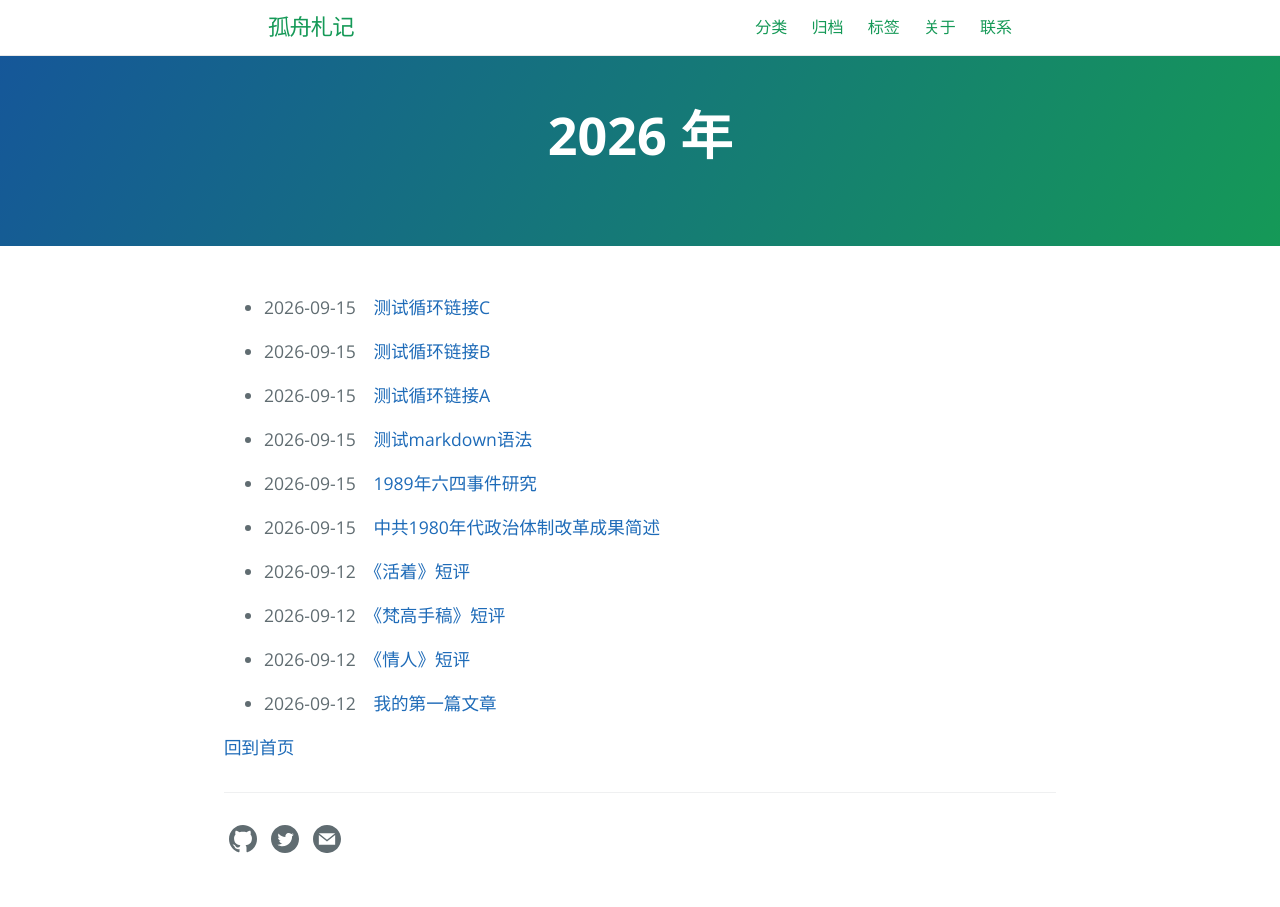
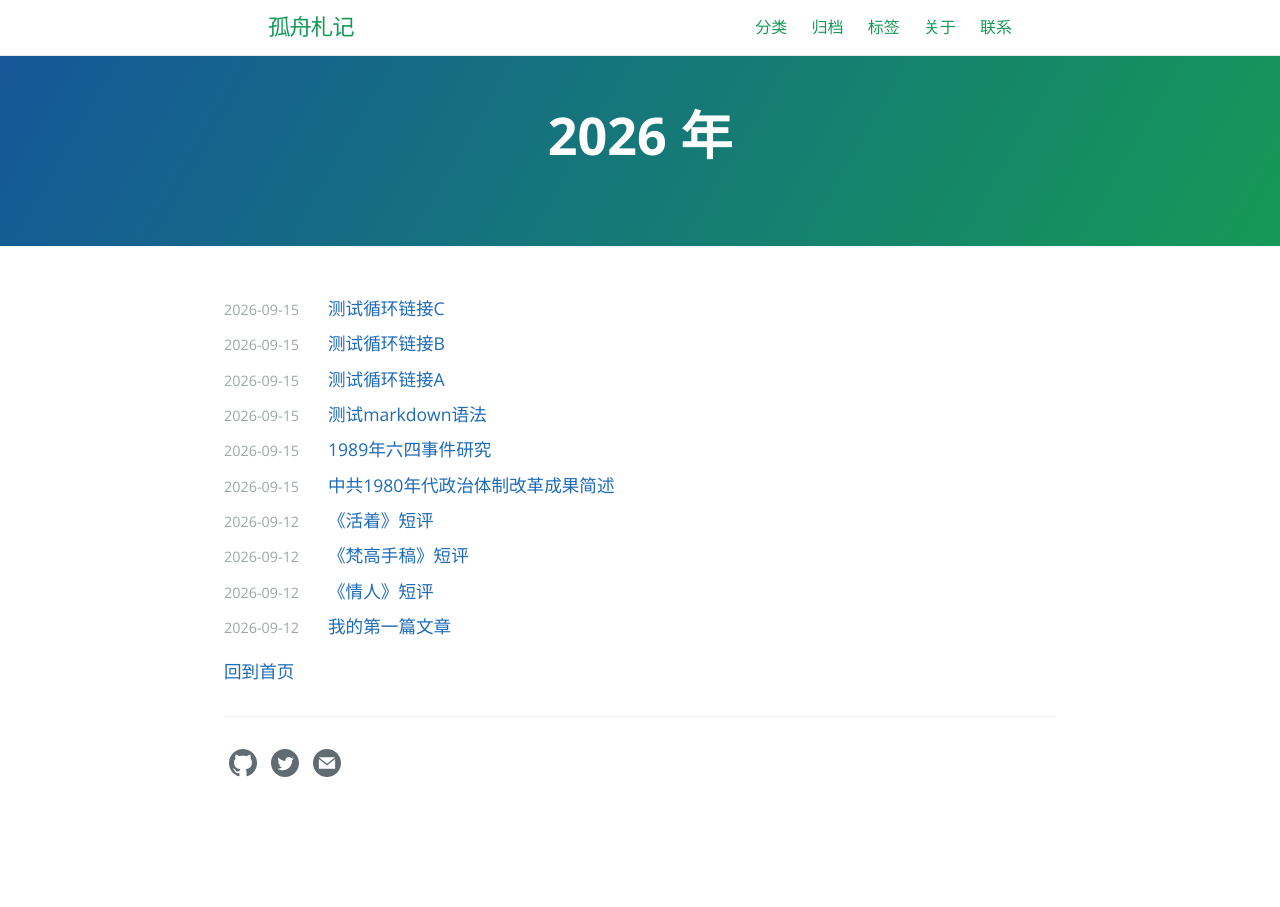
Before and after one commit to mawenqian1992/mawenqian1992.github.io, a Jekyll site: the page built from archive/2026.md, in a window 1280 px wide. Built offline with Jekyll 4.4.1, drawn with Linux system fonts in a browser that asks for light colours.

Commit message:
0917-1143

```diff
--- a/archive/2026.md
+++ b/archive/2026.md
@@ -4,10 +4,17 @@
 permalink: /archive/2026/
 ---
 
+<div class="archive-posts">
+
 {% for post in site.posts %}
   {% assign post_year = post.date | date: "%Y" %}
 
   {% if post_year == "2026" %}
-- <span class="archive-date">{{ post.date | date: "%Y-%m-%d" }}</span>　[{{ post.title }}]({{ post.url | relative_url }})
+    <div class="archive-post">
+      <span class="archive-date">{{ post.date | date: "%Y-%m-%d" }}</span>
+      <a href="{{ post.url | relative_url }}" title="{{ post.title }}">{{ post.title }}</a>
+    </div>
   {% endif %}
 {% endfor %}
+
+</div>
--- a/assets/css/style.scss
+++ b/assets/css/style.scss
@@ -60,3 +60,27 @@
     grid-template-columns: 1fr;
   }
 }
+
+.archive-posts {
+  margin-top: 1.5rem;
+}
+
+.archive-post {
+  display: flex;
+  align-items: baseline;
+  margin-bottom: 0.45rem;
+  line-height: 1.6;
+}
+
+.archive-date {
+  flex: 0 0 6.5rem;
+  font-size: 0.9rem;
+  opacity: 0.6;
+}
+
+.archive-post a {
+  min-width: 0;
+  overflow: hidden;
+  text-overflow: ellipsis;
+  white-space: nowrap;
+}
```
